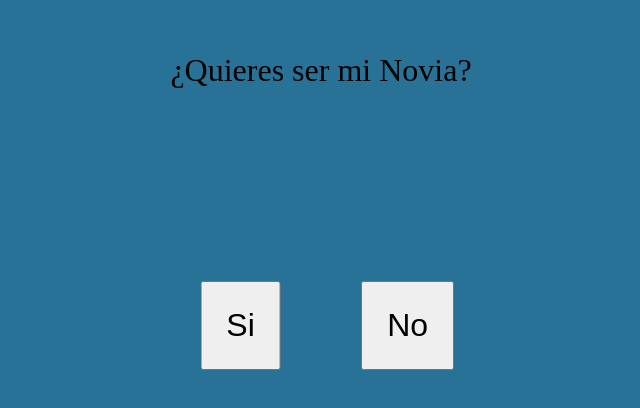
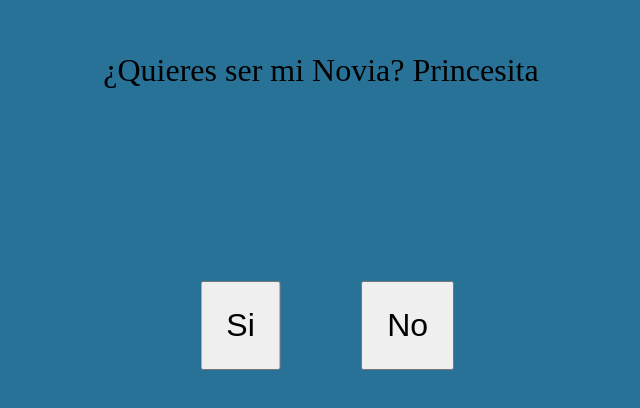
Before and after one commit to MASTERGEORGIE/princesahilari, a plain HTML site: page index.html in a window 1280 px wide. Shown: the part 140-548 px from the top of the page, without its empty margins (319-959 px from the left). Drawn offline with Linux system fonts and the light colour scheme.

Commit message:
Update index.html

```diff
--- a/index.html
+++ b/index.html
@@ -10,7 +10,7 @@
 <body>
 
     <div class="contenedor">
-        <p>¿Quieres ser mi Novia?</p>
+        <p>¿Quieres ser mi Novia? Princesita</p>
         <button id="yesBtn">Si</button>
         <button id="noBtn">No</button>
     </div>
```
